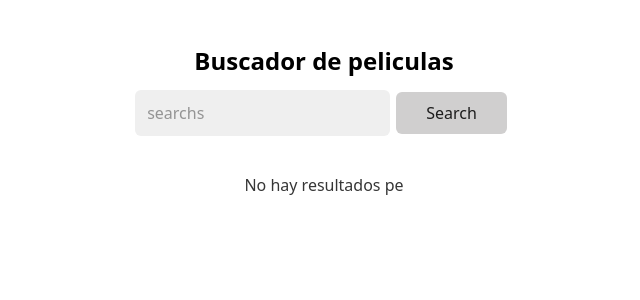
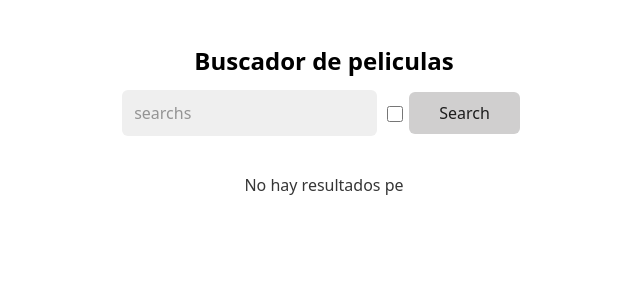
Before and after one commit to Termux-Master93/BUSCADOR-PELICULAS, a React (Vite) app: page / in a window 1280 px wide. Shown: the top 300 px of the page, without its empty margins (316-956 px from the left). Built offline with nearby package versions, Linux system fonts and the light colour scheme.

Commit message:
pick up the sort for parameter and create input type checbox for order the movies

```diff
--- a/src/App.jsx
+++ b/src/App.jsx
@@ -32,9 +32,14 @@ function useSearch(){
 }
 
 function App() {
+  const [sort,setSort]=useState(false)
   const {search,updateSeacrch,error}=useSearch();
-  const {movies: mappedMovies,loading,getMovies}=useMovies({search});
+  const {movies: mappedMovies,loading,getMovies}=useMovies({search,sort});
 
+  //Ordenar las peliculas
+  const handleSort=()=>{
+    setSort(!sort) //change the status
+  }
 
   const handleSubmit=(event)=>{
     event.preventDefault()
@@ -52,6 +57,7 @@ function App() {
       <header>
         <form onSubmit={handleSubmit}>
           <input style={{border: '2px solid transparent', borderColor: error ? 'red': 'transparent' }} value={search} onChange={handleChanged} type={'text'} placeholder="searchs" />
+          <input  type={'checkbox'} onChange={handleSort} checked={sort}/>
           <button type='submit'>Search</button>
         </form>
         <p style={{color: 'red'}}>{error}</p>
```
